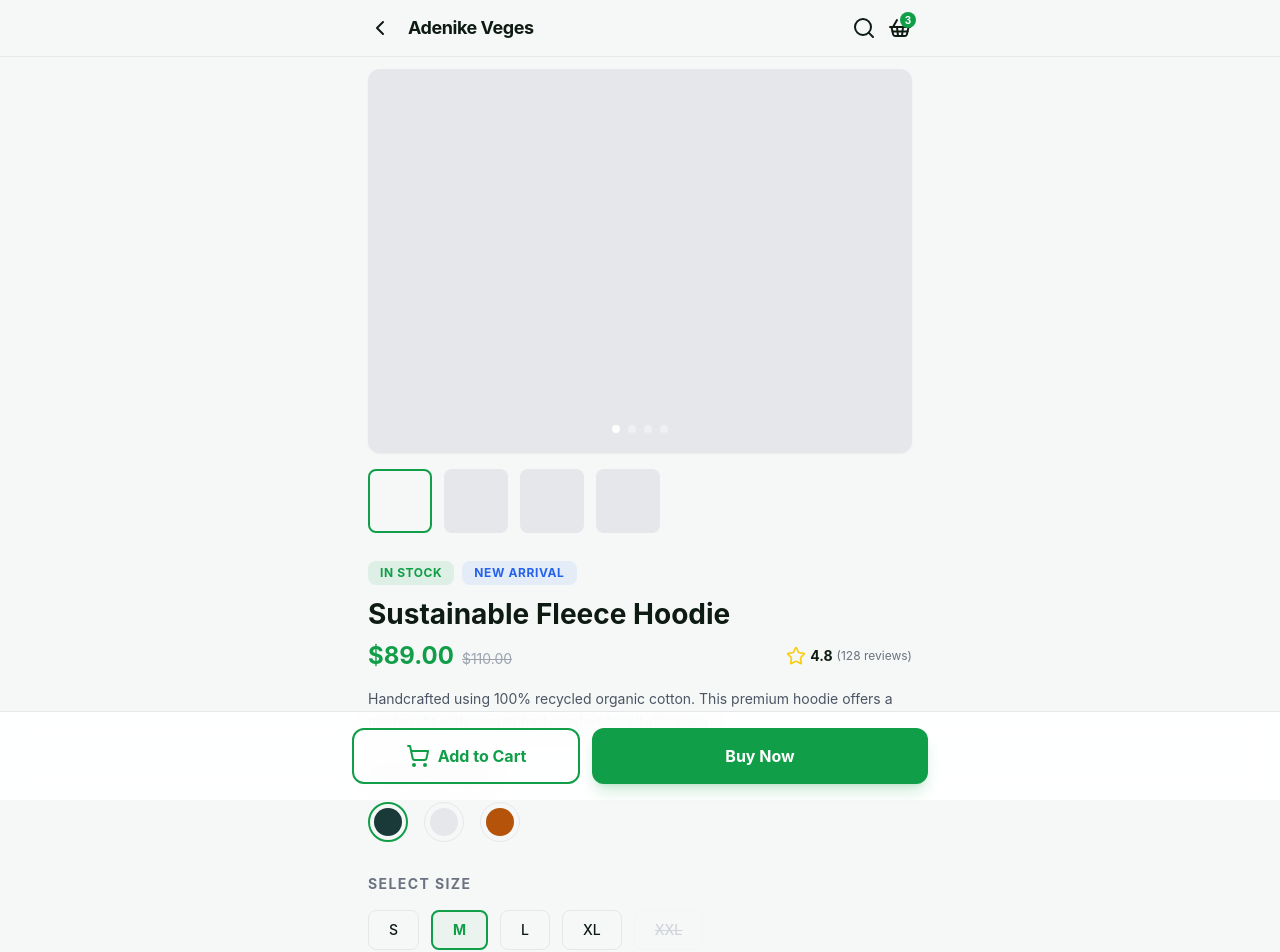
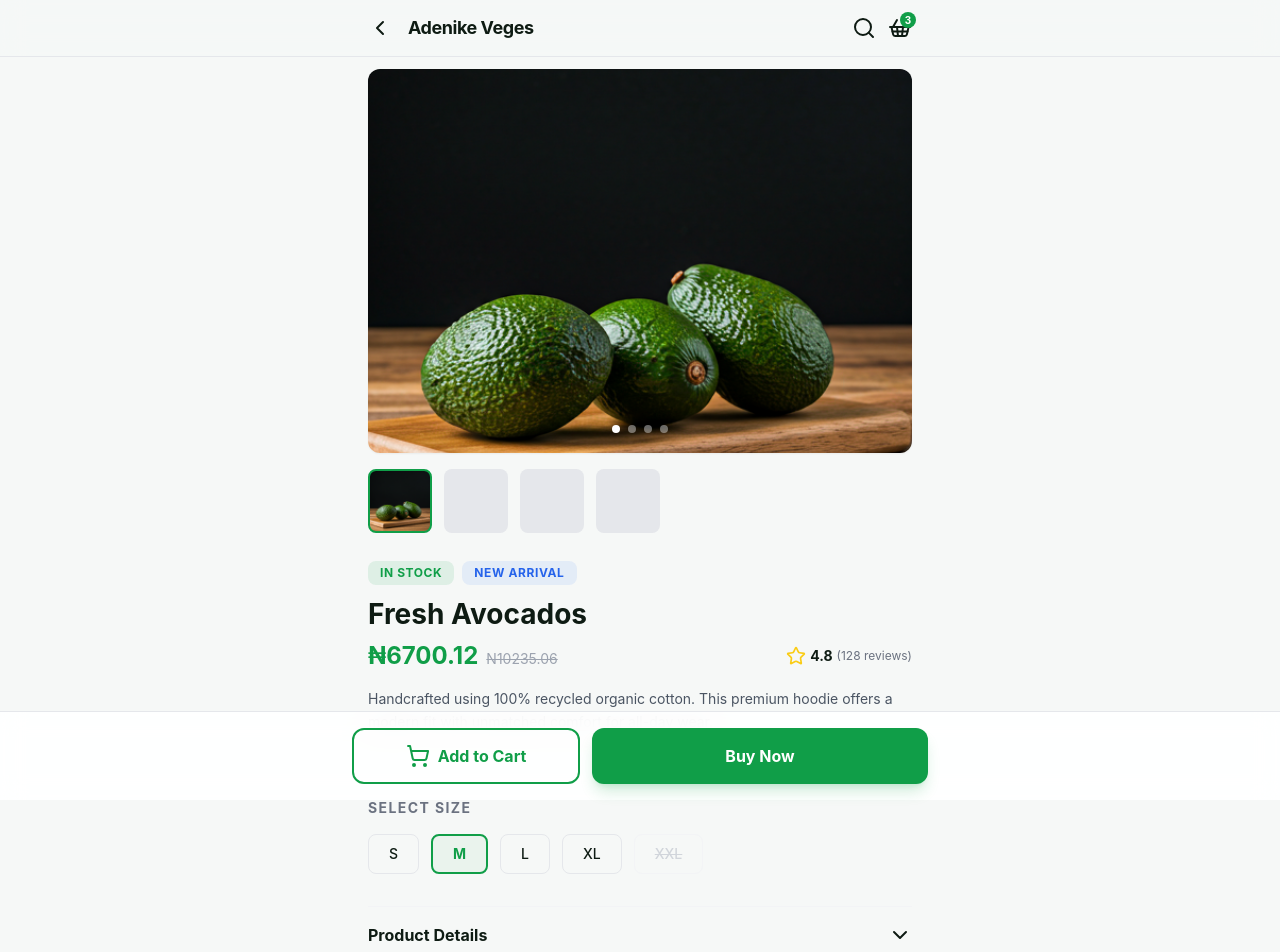
Before and after one commit to Dahmie87/PadiSquare-next-app, a Next.js app: page /products/1 in a window 1280 px wide. Shown: the top 952 px of the page. Built offline with nearby package versions, Linux system fonts and the light colour scheme.

Commit message:
add image succesfully to details

```diff
--- /dev/null
+++ b/app/components/Quantity.tsx
@@ -0,0 +1,79 @@
+'use client';
+import { Minus, Plus } from 'lucide-react';
+import { useState } from 'react';
+
+interface QuantitySelectorProps {
+  initialQuantity?: number;
+  min?: number;
+  max?: number;
+  onQuantityChange?: (quantity: number) => void;
+}
+
+export default function QuantitySelector({
+  initialQuantity = 1,
+  min = 1,
+  max = 99,
+  onQuantityChange
+}: QuantitySelectorProps) {
+  const [quantity, setQuantity] = useState(initialQuantity);
+
+  const handleDecrease = () => {
+    if (quantity > min) {
+      const newQuantity = quantity - 1;
+      setQuantity(newQuantity);
+      onQuantityChange?.(newQuantity);
+    }
+  };
+
+  const handleIncrease = () => {
+    if (quantity < max) {
+      const newQuantity = quantity + 1;
+      setQuantity(newQuantity);
+      onQuantityChange?.(newQuantity);
+    }
+  };
+
+  const handleInputChange = (e: React.ChangeEvent<HTMLInputElement>) => {
+    const value = parseInt(e.target.value);
+    if (!isNaN(value) && value >= min && value <= max) {
+      setQuantity(value);
+      onQuantityChange?.(value);
+    }
+  };
+
+  return (
+    <div>
+      <h3 className="text-sm font-bold uppercase tracking-widest text-gray-500 dark:text-gray-400 mb-4">
+        Select quantity
+      </h3>
+      <div className="flex items-center gap-3">
+        <button
+          onClick={handleDecrease}
+          disabled={quantity <= min}
+          className="w-10 h-10 flex items-center justify-center rounded-lg bg-primary text-white text-xl font-bold hover:bg-primary/90 transition-colors disabled:opacity-40 disabled:cursor-not-allowed active:scale-95"
+          aria-label="Decrease quantity"
+        >
+          <Minus className="w-5 h-5" />
+        </button>
+
+        <input
+          type="number"
+          value={quantity}
+          onChange={handleInputChange}
+          min={min}
+          max={max}
+          className="w-20 h-10 text-center text-lg font-bold border-2 border-gray-200 dark:border-gray-700 rounded-lg bg-white dark:bg-gray-800 text-gray-900 dark:text-white focus:border-primary focus:outline-none"
+        />
+
+        <button
+          onClick={handleIncrease}
+          disabled={quantity >= max}
+          className="w-10 h-10 flex items-center justify-center rounded-lg bg-primary text-white text-xl font-bold hover:bg-primary/90 transition-colors disabled:opacity-40 disabled:cursor-not-allowed active:scale-95"
+          aria-label="Increase quantity"
+        >
+          <Plus className="w-5 h-5" />
+        </button>
+      </div>
+    </div>
+  );
+}
--- a/app/page.tsx
+++ b/app/page.tsx
@@ -5,7 +5,7 @@ import {  ArrowDownUp, Facebook, Filter,  Instagram,  Mail, Search, ShoppingBag}
 
 export default async function Home() {
   const res = await fetch("http://localhost:3000/api/vendors/1", {"cache":"no-store"})
-   const vendor=await res.json()
+   const vendor= await res.json()
    console.log(Object.keys(vendor.products).length)
 
 
--- a/app/products/[id]/page.tsx
+++ b/app/products/[id]/page.tsx
@@ -1,12 +1,24 @@
 import Link from "next/link";
-import { ChevronDown, ChevronLeft, Expand, MoreVertical, Search, ShoppingBasket, ShoppingCart, Star } from "lucide-react";
+import Image from "next/image";
+import { ChevronDown, ChevronLeft, Search, ShoppingBasket, ShoppingCart, Star } from "lucide-react";
 
 export default async function ProductDetailsPage({params}:{params:{id:string}}){
-    const product_id = params.id
+    const product_id = parseInt(params.id)
 
-    const res = await fetch(`http://localhost:3000/api/vendors/1/`)
-    const vendor= await  res.json()
-    const product=vendor.products[product_id]
+    const res = await fetch(`http://localhost:3000/api/vendors/1/`, {cache: "no-store"})
+    const vendor = await res.json()
+    const product = vendor.products[product_id]
+
+    const PRODUCT_IMG_DICT: {[key:number]:string} = {
+        1: "/avocado.png",
+        2: "/fruits.png",
+        3: "/broccoli.png",
+        4: "/jar.png",
+        5: "/grapes.jpg",
+        6: "/unnamed.jpg"
+    }
+
+    const productImage = PRODUCT_IMG_DICT[product.image]
 
     return(<div className="bg-background-light dark:bg-background-dark font-display text-[#0e1b13] dark:text-white antialiased">
 {/* <!-- Top Navigation Bar --> */}
@@ -28,7 +40,11 @@ export default async function ProductDetailsPage({params}:{params:{id:string}}){
 <main className="max-w-xl mx-auto pb-24">
 {/* <!-- Image Gallery Section --> */}
 <div className="px-4 py-3">
-<div className="bg-cover bg-center flex flex-col justify-end overflow-hidden bg-gray-200 rounded-xl min-h-96 relative shadow-sm" data-alt="Professional studio shot of a premium organic cotton hoodie" >
+{/* Use inline style for dynamic background image */}
+<div
+    className="flex flex-col justify-end overflow-hidden bg-gray-200 rounded-xl min-h-96 relative shadow-sm bg-cover bg-center"
+    style={{ backgroundImage: `url(${productImage})` }}
+>
 <div className="flex justify-center gap-2 p-5">
 <div className="w-2 h-2 rounded-full bg-white"></div>
 <div className="w-2 h-2 rounded-full bg-white opacity-40"></div>
@@ -38,11 +54,13 @@ export default async function ProductDetailsPage({params}:{params:{id:string}}){
 </div>
 {/* <!-- Thumbnails --> */}
 <div className="flex gap-3 mt-4 overflow-x-auto pb-2 no-scrollbar">
-<div className="w-16 h-16 rounded-lg bg-cover border-2 border-primary shrink-0" data-alt="Product front view"
+<div
+    className="w-16 h-16 rounded-lg bg-cover border-2 border-primary shrink-0"
+    style={{ backgroundImage: `url(${productImage})` }}
 ></div>
-<div className="w-16 h-16 rounded-lg bg-cover bg-gray-200 shrink-0" data-alt="Product back view" ></div>
-<div className="w-16 h-16 rounded-lg bg-cover bg-gray-200 shrink-0" data-alt="Fabric detail view" ></div>
-<div className="w-16 h-16 rounded-lg bg-cover bg-gray-200 shrink-0" data-alt="Lifestyle shot" ></div>
+<div className="w-16 h-16 rounded-lg bg-cover bg-gray-200 shrink-0"></div>
+<div className="w-16 h-16 rounded-lg bg-cover bg-gray-200 shrink-0"></div>
+<div className="w-16 h-16 rounded-lg bg-cover bg-gray-200 shrink-0"></div>
 </div>
 </div>
 {/* <!-- Product Header Info --> */}
@@ -55,14 +73,14 @@ export default async function ProductDetailsPage({params}:{params:{id:string}}){
                     New Arrival
                 </span>
 </div>
-<h1 className="text-[28px] font-bold leading-tight mb-2">Sustainable Fleece Hoodie</h1>
+<h1 className="text-[28px] font-bold leading-tight mb-2">{product.name}</h1>
 <div className="flex items-center justify-between mb-4">
 <div className="flex items-baseline gap-2">
-<span className="text-2xl font-bold text-primary">$89.00</span>
-<span className="text-gray-400 line-through text-sm">$110.00</span>
+<span className="text-2xl font-bold text-primary">{product.price}</span>
+<span className="text-gray-400 line-through text-sm">N10235.06</span>
 </div>
 <div className="flex items-center gap-1">
-<Star className="material-symbols-outlined text-yellow-400 filled-icon w-5"/>
+<Star className=" text-yellow-400 filled-icon w-5"/>
 <span className="font-bold text-sm">4.8</span>
 <span className="text-gray-500 text-xs">(128 reviews)</span>
 </div>
@@ -73,18 +91,7 @@ export default async function ProductDetailsPage({params}:{params:{id:string}}){
 </div>
 {/* <!-- Variant Selection --> */}
 <div className="px-4 pt-8">
-<h3 className="text-sm font-bold uppercase tracking-widest text-gray-500 mb-4">Select Color</h3>
-<div className="flex gap-4">
-<div className="w-10 h-10 rounded-full border-2 border-primary flex items-center justify-center">
-<div className="w-7 h-7 rounded-full bg-[#1a3a3a]"></div>
-</div>
-<div className="w-10 h-10 rounded-full border border-gray-200 flex items-center justify-center">
-<div className="w-7 h-7 rounded-full bg-[#e5e7eb]"></div>
-</div>
-<div className="w-10 h-10 rounded-full border border-gray-200 flex items-center justify-center">
-<div className="w-7 h-7 rounded-full bg-[#b45309]"></div>
-</div>
-</div>
+
 <h3 className="text-sm font-bold uppercase tracking-widest text-gray-500 mt-8 mb-4">Select Size</h3>
 <div className="flex gap-3 flex-wrap">
 <button className="px-5 py-2 rounded-lg border border-gray-200 dark:border-gray-700 font-medium text-sm hover:border-primary transition-colors">S</button>
@@ -112,7 +119,7 @@ export default async function ProductDetailsPage({params}:{params:{id:string}}){
 {/* <!-- Product Card 1 --> */}
 <div className="w-40 shrink-0">
 <div className="h-48 rounded-xl bg-gray-100 dark:bg-gray-800 mb-2 overflow-hidden">
-<img className="w-full h-full object-cover" data-alt="Related product white tshirt" src="https://lh3.googleusercontent.com/aida-public/AB6AXuBg82tB41HAXzsv6rDo_r5xdzeQ2J2-mWminE70ExE57C4f35YuCzDFs0umfa1UUG2zkg4XdolhxcNcDxYT5nNcgZVfK2MLuSEkWR5Vs_pVmKLGs7gysXev0X3fV4cjme9jCBGmoDImInLUp_oKj_6t0Qkzi69DyG8c6E44KcJBC1w2Nc9PqAvQnNk-M_qnGloO_XxFCLvDeIVFHUSSjgekG3-qQEOWZvnJpCRVrhOK3PwsPHyllwZuohTqMuAqvnLpavOjHmTAd3Si"/>
+<img className="w-full h-full object-cover" alt="Related product white tshirt" src="https://lh3.googleusercontent.com/aida-public/AB6AXuBg82tB41HAXzsv6rDo_r5xdzeQ2J2-mWminE70ExE57C4f35YuCzDFs0umfa1UUG2zkg4XdolhxcNcDxYT5nNcgZVfK2MLuSEkWR5Vs_pVmKLGs7gysXev0X3fV4cjme9jCBGmoDImInLUp_oKj_6t0Qkzi69DyG8c6E44KcJBC1w2Nc9PqAvQnNk-M_qnGloO_XxFCLvDeIVFHUSSjgekG3-qQEOWZvnJpCRVrhOK3PwsPHyllwZuohTqMuAqvnLpavOjHmTAd3Si"/>
 </div>
 <p className="font-bold text-sm truncate">Basic Tee</p>
 <p className="text-primary font-bold text-sm">$32.00</p>
@@ -120,7 +127,7 @@ export default async function ProductDetailsPage({params}:{params:{id:string}}){
 {/* <!-- Product Card 2 --> */}
 <div className="w-40 shrink-0">
 <div className="h-48 rounded-xl bg-gray-100 dark:bg-gray-800 mb-2 overflow-hidden">
-<img className="w-full h-full object-cover" data-alt="Related product puffer jacket" src="https://lh3.googleusercontent.com/aida-public/AB6AXuBiVkpFBRWv5Dg7Df2FD0K9h2ztvJwECVzUnn6fuGzvHRc3w-xKb1-KAXF-QihehoJ9D7AGptPDKM4ELWJLSWaxqiqAQYUqS7tEx4MZYIDExG_X-GGsKfYERahi8acGwCdrXT1HVsQFi0Pn_ZjXJ09V4ldzwkdliVZ9pFuXNQhJ-Uurg5UPMw2qAWKtEIwQusUQ8BPrkbj1WicjWQbpCh9xzVeQ_IWECksQrHRvvlh14v221fNFBOcrrU4NIwbtVlulDPhSrPWzJjnW"/>
+<img className="w-full h-full object-cover" alt="Related product puffer jacket" src="https://lh3.googleusercontent.com/aida-public/AB6AXuBiVkpFBRWv5Dg7Df2FD0K9h2ztvJwECVzUnn6fuGzvHRc3w-xKb1-KAXF-QihehoJ9D7AGptPDKM4ELWJLSWaxqiqAQYUqS7tEx4MZYIDExG_X-GGsKfYERahi8acGwCdrXT1HVsQFi0Pn_ZjXJ09V4ldzwkdliVZ9pFuXNQhJ-Uurg5UPMw2qAWKtEIwQusUQ8BPrkbj1WicjWQbpCh9xzVeQ_IWECksQrHRvvlh14v221fNFBOcrrU4NIwbtVlulDPhSrPWzJjnW"/>
 </div>
 <p className="font-bold text-sm truncate">Eco Puffer Jacket</p>
 <p className="text-primary font-bold text-sm">$145.00</p>
@@ -128,7 +135,7 @@ export default async function ProductDetailsPage({params}:{params:{id:string}}){
 {/* <!-- Product Card 3 --> */}
 <div className="w-40 shrink-0">
 <div className="h-48 rounded-xl bg-gray-100 dark:bg-gray-800 mb-2 overflow-hidden">
-<img className="w-full h-full object-cover" data-alt="Related product sneakers" src="https://lh3.googleusercontent.com/aida-public/AB6AXuCL8rTxvts7FCzUA0ixOI7XXsaHyek22OqErvMlqoP27u28kH7AYOuv9EtaR5pGRhXrEKzH9PP9Qr4DRx014h-g3TINqfwiAdZyK8sW4jPZRY-niht7w2tE6hbni0jh3cbi3cwOgDzJ2Xf4rvhUlUyP-MIccNWGi4IIBJjmnoVWBqe6KhLwx-XrKFaPkTWc_4Nsr7cZ8CETwLuEn-flD0TXSa1gZHER_HpnYTy-rm-c506vime0KZ8b3is-xay5_sUvyLIrAIyIW5Kj"/>
+<img className="w-full h-full object-cover" alt="Related product sneakers" src="https://lh3.googleusercontent.com/aida-public/AB6AXuCL8rTxvts7FCzUA0ixOI7XXsaHyek22OqErvMlqoP27u28kH7AYOuv9EtaR5pGRhXrEKzH9PP9Qr4DRx014h-g3TINqfwiAdZyK8sW4jPZRY-niht7w2tE6hbni0jh3cbi3cwOgDzJ2Xf4rvhUlUyP-MIccNWGi4IIBJjmnoVWBqe6KhLwx-XrKFaPkTWc_4Nsr7cZ8CETwLuEn-flD0TXSa1gZHER_HpnYTy-rm-c506vime0KZ8b3is-xay5_sUvyLIrAIyIW5Kj"/>
 </div>
 <p className="font-bold text-sm truncate">Recycled Sneakers</p>
 <p className="text-primary font-bold text-sm">$120.00</p>
```
